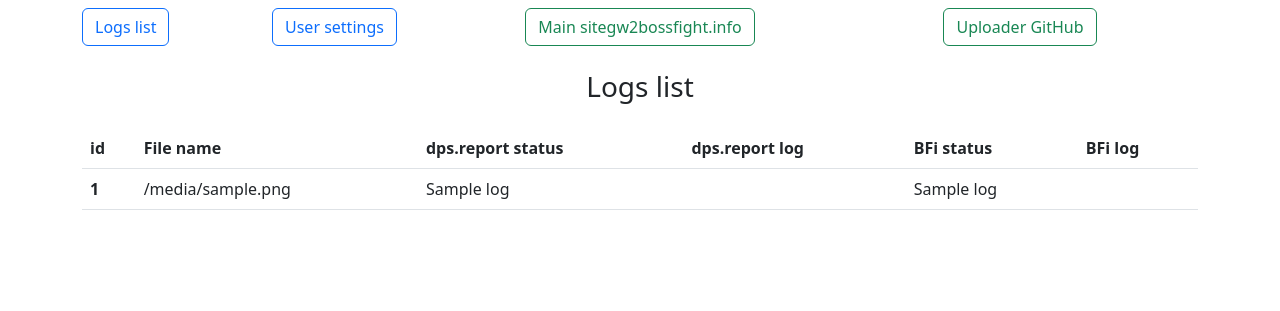
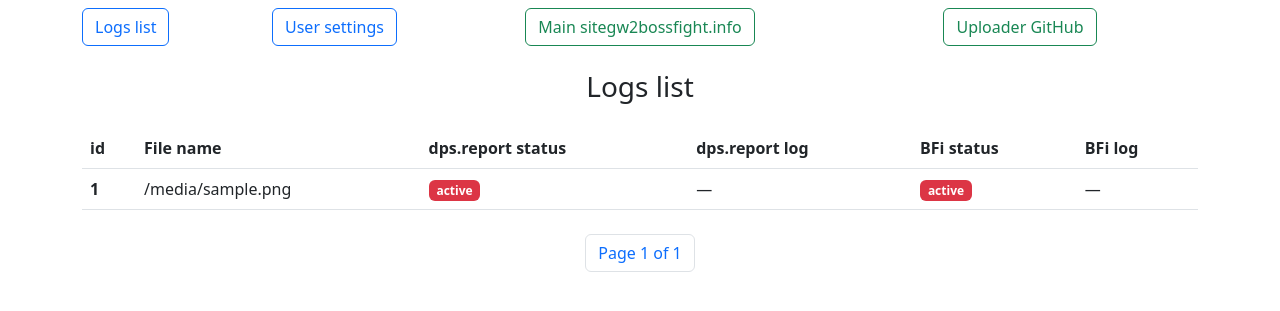
Before and after one commit to Valentin-Golyonko/BossFightInfo_uploader, a Django app: template templates/logs_list.html in a window 1280 px wide. Shown: the top 311 px of the page. Run offline with Django 4.2, Linux system fonts and the light colour scheme; the template is opened without the code that fills it: most values are stand-ins (such as "Sample title", 1, 10 or a date in 2020); parts of the project's set-up code (start-up, migrations or seed data) failed here and were passed over.

Commit message:
upd: LogsListView with pagination

```diff
--- a/templates/base.html
+++ b/templates/base.html
@@ -6,6 +6,9 @@
     <title>GW2BossFight.info Uploader</title>
     <link href="https://cdn.jsdelivr.net/npm/bootstrap@5.2.1/dist/css/bootstrap.min.css" rel="stylesheet"
           integrity="sha384-iYQeCzEYFbKjA/T2uDLTpkwGzCiq6soy8tYaI1GyVh/UjpbCx/TYkiZhlZB6+fzT" crossorigin="anonymous">
+    <script src="https://cdn.jsdelivr.net/npm/bootstrap@5.2.1/dist/js/bootstrap.bundle.min.js"
+            integrity="sha384-u1OknCvxWvY5kfmNBILK2hRnQC3Pr17a+RTT6rIHI7NnikvbZlHgTPOOmMi466C8"
+            crossorigin="anonymous"></script>
 </head>
 <body>
 <div class="container">
@@ -26,9 +29,6 @@
         </div>
     </div>
     {% block content %}{% endblock content %}
-    <script src="https://cdn.jsdelivr.net/npm/bootstrap@5.2.1/dist/js/bootstrap.bundle.min.js"
-            integrity="sha384-u1OknCvxWvY5kfmNBILK2hRnQC3Pr17a+RTT6rIHI7NnikvbZlHgTPOOmMi466C8"
-            crossorigin="anonymous"></script>
 </div>
 </body>
 </html>
--- a/templates/logs_list.html
+++ b/templates/logs_list.html
@@ -2,7 +2,7 @@
 {% block content %}
     <h3 class="text-center mb-4">Logs list</h3>
 
-    <table class="table table-hover">
+    <table class="table table-hover mb-4">
         <thead>
         <tr>
             <th scope="col">id</th>
@@ -23,25 +23,28 @@
                     <div class="text-start">{{ log_data.file_name }}</div>
                 </td>
                 <td>
-                    <div class="text-start">{{ log_data.dps_report_status_name }}</div>
+                    <span class="badge {% if log_data.dps_report_status == 1 %}text-bg-success{% elif log_data.dps_report_status == 2 %}text-bg-secondary{% else %}text-bg-danger{% endif %}"
+                    >{{ log_data.get_dps_report_status_display }}</span>
                 </td>
                 <td>
                     <div class="text-start">
                         {% if log_data.dps_report_status == 1 %}
                             <a href="https://dps.report/{{ log_data.dps_report_name }}"
-                               target="_blank">{{ log_data.dps_report_name }}</a>
-                        {% endif %}
+                               target="_blank">{{ log_data.dps_report_name | default:"—" }}</a>
+                        {% else %}—{% endif %}
                     </div>
                 </td>
                 <td>
-                    <div class="text-start">{{ log_data.bfi_status_name }}</div>
+                    <span class="badge {% if log_data.bfi_status == 1 %}text-bg-success{% elif log_data.bfi_status == 2 %}text-bg-secondary{% else %}text-bg-danger{% endif %}"
+                          data-bs-title="{{ log_data.get_bfi_notify_code_display }}"
+                          data-bs-toggle="tooltip" data-bs-placement="top">{{ log_data.get_bfi_status_display }}</span>
                 </td>
                 <td>
                     <div class="text-start">
                         {% if log_data.bfi_status == 1 %}
                             <a href="https://gw2bossfight.info/api/encounter/fights/{{ log_data.bfi_fight_id }}/"
                                target="_blank">BFi log</a>
-                        {% endif %}
+                        {% else %}—{% endif %}
                     </div>
                 </td>
             </tr>
@@ -49,4 +52,32 @@
         {% endfor %}
     </table>
 
+    <nav aria-label="pagination">
+        <ul class="pagination justify-content-center">
+            {% if page_obj.has_previous %}
+                <li class="page-item">
+                    <a class="page-link" href="?page=1">First</a>
+                </li>
+                <li class="page-item">
+                    <a class="page-link" href="?page={{ page_obj.previous_page_number }}">Previous</a>
+                </li>
+            {% endif %}
+            <li class="page-item">
+                <a class="page-link current">Page {{ page_obj.number }} of {{ page_obj.paginator.num_pages }}</a>
+            </li>
+            {% if page_obj.has_next %}
+                <li class="page-item">
+                    <a class="page-link" href="?page={{ page_obj.next_page_number }}">Next</a>
+                </li>
+                <li class="page-item">
+                    <a class="page-link" href="?page={{ page_obj.paginator.num_pages }}">Last</a>
+                </li>
+            {% endif %}
+        </ul>
+    </nav>
+
+    <script>
+        const tooltipTriggerList = document.querySelectorAll('[data-bs-toggle="tooltip"]')
+        const tooltipList = [...tooltipTriggerList].map(tooltipTriggerEl => new bootstrap.Tooltip(tooltipTriggerEl))
+    </script>
 {% endblock %}
```
Also changed, not shown: app/arc_dps_log/views.py (+6 -19 lines).
